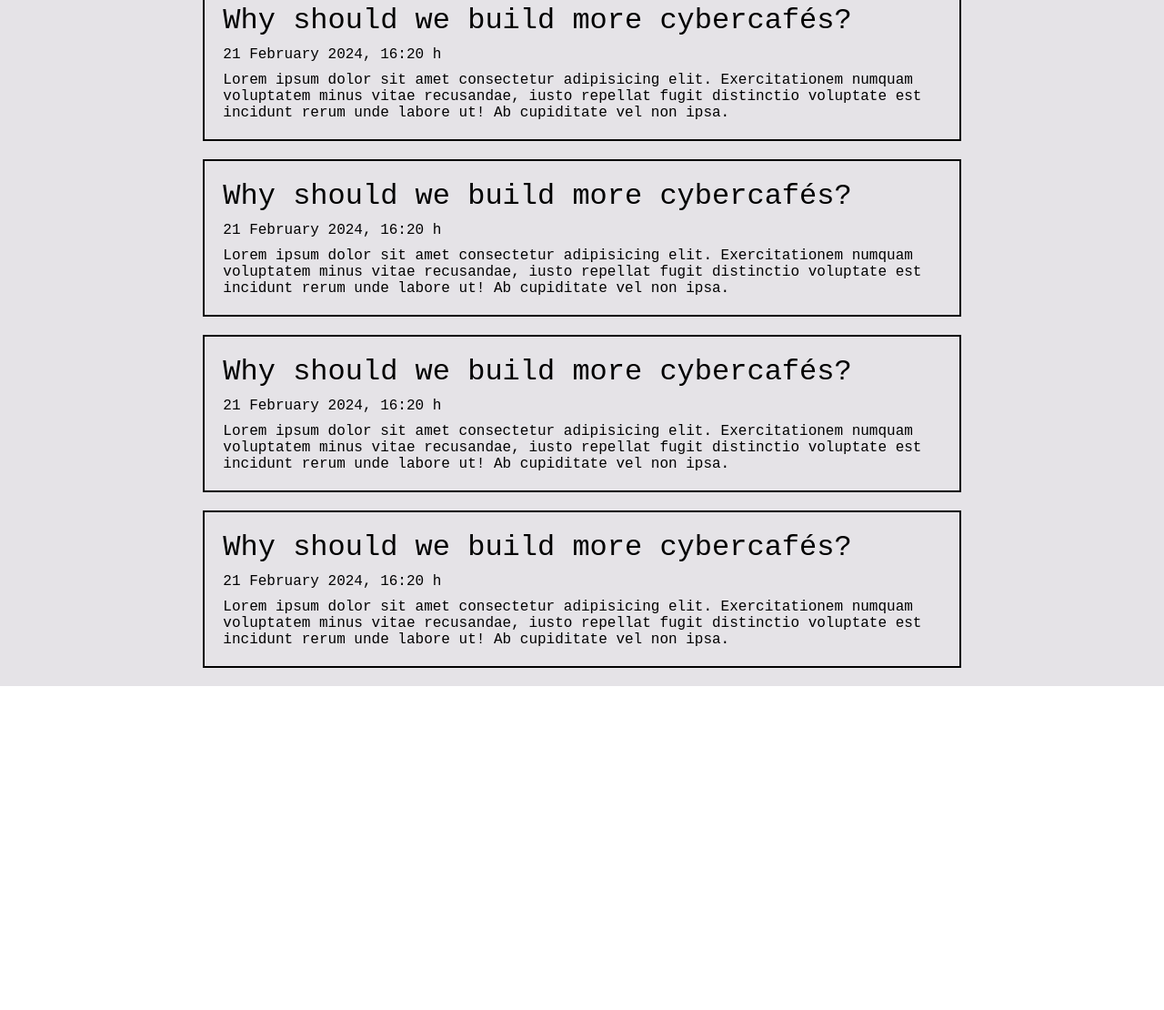
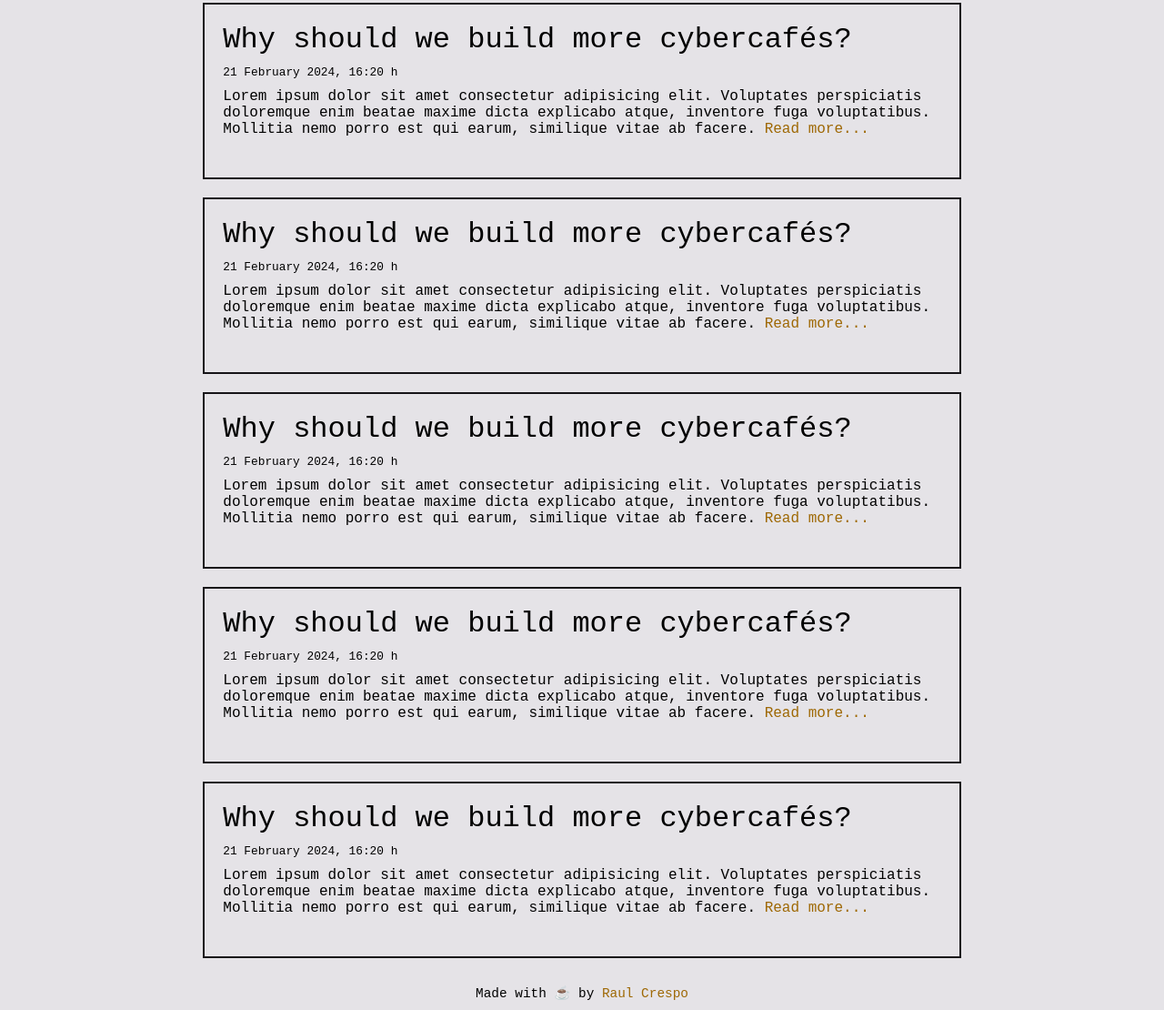
Before and after one commit to crespo/cybercafeblog, a plain HTML site: page index.html in a window 1280 px wide. Shown: the part 317-1427 px from the top of the page at 91% size. Before the commit the page ends 1071 px from the top, so only its background shows below. Drawn offline with Linux system fonts and the light colour scheme; a web font is replaced by a local one.

Commit message:
kinda worked

```diff
--- /dev/null
+++ b/css/about.css
@@ -0,0 +1,8 @@
+.content {
+    display: flex;
+    flex-direction: column;
+}
+
+.paragraphs {
+    margin-bottom: 30px;
+}
--- a/css/styles.css
+++ b/css/styles.css
@@ -14,6 +14,7 @@ body {
     font-style: normal;
     font-size: 16px;
     height: 100%;
+    background-color: #e5e3e7;
 }
 
 a {
@@ -75,21 +76,21 @@ main {
 
 .sidebar {
     flex: 1 1 20%;
-    background-color: #e5e3e7;
 }
 
 .content {
     flex: 1 1 80%;
-    background-color: #e5e3e7;
 }
 
 article {
-    border: 2px solid black;
+    border: 2px solid #161418;
     display: flex;
     flex-flow: column nowrap;
     margin: 20px 10px;
     padding: 20px;
     gap: 10px;
+    max-height: 150px;
+    min-height: 150px;
 }
 
 article > .title {
@@ -97,11 +98,11 @@ article > .title {
 }
 
 article > .date {
-
+    font-size: 0.8em;
 }
 
 article > .preview-text {
-
+    font-size: 1em;
 }
 
 article:hover {
@@ -109,6 +110,21 @@ article:hover {
     color: #e5e3e7;
 }
 
+.emphasis-link {
+    color: rgb(158, 104, 4);
+}
+
+article:hover > .preview-text > .emphasis-link {
+    color: rgb(238, 190, 100);
+}
+
+footer {
+    display: flex;
+    justify-content: center;
+    padding: 10px;
+    font-size: 0.9em;
+}
+
 @media screen and (max-aspect-ratio: 1/1) {
     .sidebar {
         display: none;
--- a/index.html
+++ b/index.html
@@ -37,36 +37,40 @@
             <article>
                 <div class="title">Why should we build more cybercafés?</div>
                 <div class="date">21 February 2024, 16:20 h</div>
-                <div class="preview-text">Lorem ipsum dolor sit amet consectetur adipisicing elit. Exercitationem numquam voluptatem minus vitae recusandae, iusto repellat fugit distinctio voluptate est incidunt rerum unde labore ut! Ab cupiditate vel non ipsa.</div>
+                <div class="preview-text">Lorem ipsum dolor sit amet consectetur adipisicing elit. Voluptates perspiciatis doloremque enim beatae maxime dicta explicabo atque, inventore fuga voluptatibus. Mollitia nemo porro est qui earum, similique vitae ab facere. <a href="#" class="emphasis-link">Read more...</a></div>
             </article>
-
             <article>
                 <div class="title">Why should we build more cybercafés?</div>
                 <div class="date">21 February 2024, 16:20 h</div>
-                <div class="preview-text">Lorem ipsum dolor sit amet consectetur adipisicing elit. Exercitationem numquam voluptatem minus vitae recusandae, iusto repellat fugit distinctio voluptate est incidunt rerum unde labore ut! Ab cupiditate vel non ipsa.</div>
+                <div class="preview-text">Lorem ipsum dolor sit amet consectetur adipisicing elit. Voluptates perspiciatis doloremque enim beatae maxime dicta explicabo atque, inventore fuga voluptatibus. Mollitia nemo porro est qui earum, similique vitae ab facere. <a href="#" class="emphasis-link">Read more...</a></div>
             </article>
-
             <article>
                 <div class="title">Why should we build more cybercafés?</div>
                 <div class="date">21 February 2024, 16:20 h</div>
-                <div class="preview-text">Lorem ipsum dolor sit amet consectetur adipisicing elit. Exercitationem numquam voluptatem minus vitae recusandae, iusto repellat fugit distinctio voluptate est incidunt rerum unde labore ut! Ab cupiditate vel non ipsa.</div>
+                <div class="preview-text">Lorem ipsum dolor sit amet consectetur adipisicing elit. Voluptates perspiciatis doloremque enim beatae maxime dicta explicabo atque, inventore fuga voluptatibus. Mollitia nemo porro est qui earum, similique vitae ab facere. <a href="#" class="emphasis-link">Read more...</a></div>
             </article>
-
             <article>
                 <div class="title">Why should we build more cybercafés?</div>
                 <div class="date">21 February 2024, 16:20 h</div>
-                <div class="preview-text">Lorem ipsum dolor sit amet consectetur adipisicing elit. Exercitationem numquam voluptatem minus vitae recusandae, iusto repellat fugit distinctio voluptate est incidunt rerum unde labore ut! Ab cupiditate vel non ipsa.</div>
+                <div class="preview-text">Lorem ipsum dolor sit amet consectetur adipisicing elit. Voluptates perspiciatis doloremque enim beatae maxime dicta explicabo atque, inventore fuga voluptatibus. Mollitia nemo porro est qui earum, similique vitae ab facere. <a href="#" class="emphasis-link">Read more...</a></div>
             </article>
-
             <article>
                 <div class="title">Why should we build more cybercafés?</div>
                 <div class="date">21 February 2024, 16:20 h</div>
-                <div class="preview-text">Lorem ipsum dolor sit amet consectetur adipisicing elit. Exercitationem numquam voluptatem minus vitae recusandae, iusto repellat fugit distinctio voluptate est incidunt rerum unde labore ut! Ab cupiditate vel non ipsa.</div>
+                <div class="preview-text">Lorem ipsum dolor sit amet consectetur adipisicing elit. Voluptates perspiciatis doloremque enim beatae maxime dicta explicabo atque, inventore fuga voluptatibus. Mollitia nemo porro est qui earum, similique vitae ab facere. <a href="#" class="emphasis-link">Read more...</a></div>
+            </article>
+            <article>
+                <div class="title">Why should we build more cybercafés?</div>
+                <div class="date">21 February 2024, 16:20 h</div>
+                <div class="preview-text">Lorem ipsum dolor sit amet consectetur adipisicing elit. Voluptates perspiciatis doloremque enim beatae maxime dicta explicabo atque, inventore fuga voluptatibus. Mollitia nemo porro est qui earum, similique vitae ab facere. <a href="#" class="emphasis-link">Read more...</a></div>
             </article>
         </div>
         <span class="sidebar"></span>
+    </main>
 
-    </main>
+    <footer>
+        <p>Made with ☕ by <a href="http://github.com/crespo" class="emphasis-link">Raul Crespo</a></p>
+    </footer>
 
 </body>
 </html>
```
Also changed, not shown: about.html (added, +62 -0 lines), imgs/coffee.png (deleted), imgs/example.jpg (deleted), imgs/home.png (deleted), imgs/table.png (deleted).
